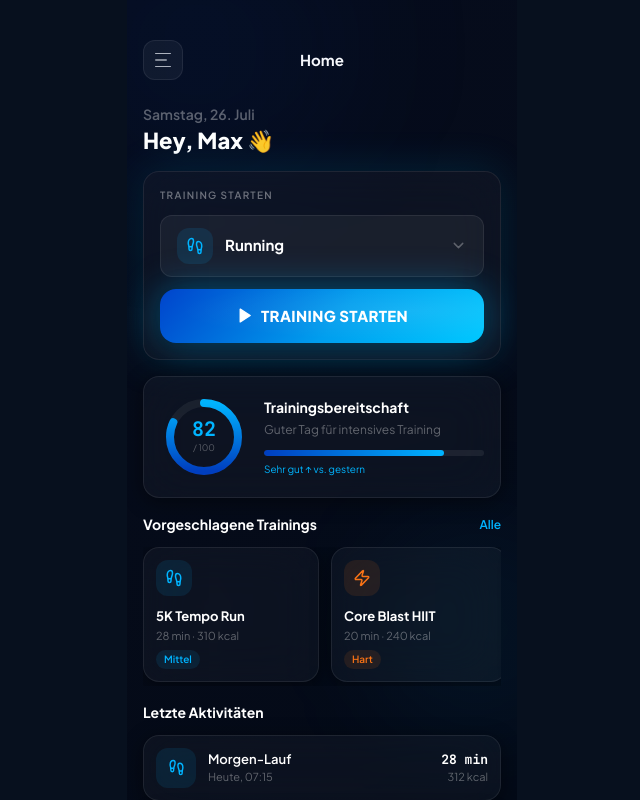
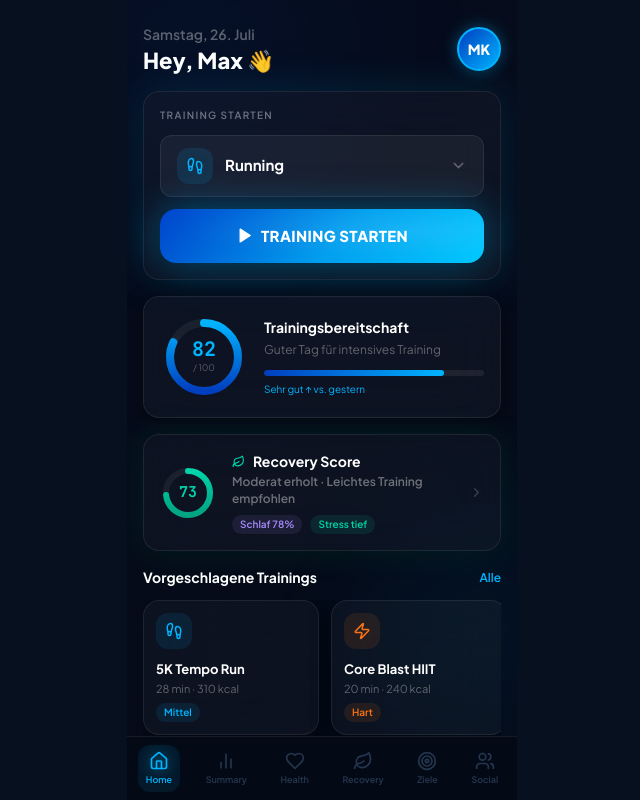
Before and after one commit to Niki6498/MobileFitnessTrackingApp, a React (Vite) app: page / in a window 1280 px wide. Shown: the whole page, without its empty margins (318-958 px from the left). Built offline with nearby package versions, Linux system fonts and the light colour scheme.

Commit message:
Update files from Figma Make

```diff
--- a/src/app/App.tsx
+++ b/src/app/App.tsx
@@ -7,6 +7,7 @@ import {
   Trophy, ThumbsUp, MessageCircle,
   Waves, Bike, Dumbbell, Music,
   Star, Share2, ChevronRight, Check,
+  Wind, Leaf, Droplets, Sun,
 } from "lucide-react";
 import {
   AreaChart, Area, BarChart, Bar,
@@ -15,7 +16,7 @@ import {
 
 // ─── Types ────────────────────────────────────────────────────────────────────
 
-type Page = "home" | "summary" | "health" | "progress" | "social";
+type Page = "home" | "summary" | "health" | "recovery" | "progress" | "social";
 type AID = "running" | "cycling" | "hiit" | "swimming" | "strength" | "dancing";
 
 interface ActDef {
@@ -188,169 +189,60 @@ function ChartTip({ active, payload, label }: { active?: boolean; payload?: {nam
 // ─── Navigation ───────────────────────────────────────────────────────────────
 
 const NAV_ITEMS = [
-  { id: "home"     as Page, Icon: Home,     label: "Home"    },
-  { id: "summary"  as Page, Icon: BarChart2, label: "Summary" },
-  { id: "health"   as Page, Icon: Heart,    label: "Health"  },
-  { id: "progress" as Page, Icon: Target,   label: "Ziele"   },
-  { id: "social"   as Page, Icon: Users,    label: "Social"  },
+  { id: "home"     as Page, Icon: Home,     label: "Home"     },
+  { id: "summary"  as Page, Icon: BarChart2, label: "Summary"  },
+  { id: "health"   as Page, Icon: Heart,    label: "Health"   },
+  { id: "recovery" as Page, Icon: Leaf,     label: "Recovery" },
+  { id: "progress" as Page, Icon: Target,   label: "Ziele"    },
+  { id: "social"   as Page, Icon: Users,    label: "Social"   },
 ];
 
-const PAGE_LABELS: Record<Page, string> = {
-  home: "Home",
-  summary: "Summary",
-  health: "Health",
-  progress: "Ziele",
-  social: "Social",
-};
-
-function SideMenu({
-  page, setPage, open, onClose,
-}: { page: Page; setPage: (p: Page) => void; open: boolean; onClose: () => void }) {
+function NavBar({ page, setPage }: { page: Page; setPage: (p: Page) => void }) {
   return (
-    <AnimatePresence>
-      {open && (
-        <>
-          {/* Backdrop */}
-          <motion.div
-            key="backdrop"
-            initial={{ opacity: 0 }}
-            animate={{ opacity: 1 }}
-            exit={{ opacity: 0 }}
-            transition={{ duration: 0.22 }}
-            className="absolute inset-0 z-40"
-            style={{ background: "rgba(2,6,16,0.72)", backdropFilter: "blur(6px)" }}
-            onClick={onClose}
-          />
-
-          {/* Drawer */}
-          <motion.div
-            key="drawer"
-            initial={{ x: "-100%" }}
-            animate={{ x: 0 }}
-            exit={{ x: "-100%" }}
-            transition={{ type: "spring", damping: 28, stiffness: 280 }}
-            className="absolute left-0 top-0 bottom-0 z-50 flex flex-col"
-            style={{
-              width: "72%",
-              background: "rgba(7,14,28,0.98)",
-              backdropFilter: "blur(32px)",
-              borderRight: "1px solid rgba(255,255,255,0.08)",
-              boxShadow: "8px 0 48px rgba(0,0,0,0.6)",
-            }}
-          >
-            {/* Drawer header */}
-            <div className="flex items-center justify-between px-5 pt-10 pb-6 border-b"
-              style={{ borderColor: "rgba(255,255,255,0.07)" }}>
-              <div className="flex items-center gap-3">
-                <div className="w-10 h-10 rounded-full flex items-center justify-center text-sm font-black text-white border-2"
-                  style={{ background: "linear-gradient(135deg,#003EBF,#00B4FF)", borderColor: "#00B4FF", boxShadow: "0 0 14px rgba(0,180,255,0.35)" }}>
-                  MK
-                </div>
-                <div>
-                  <p className="text-white font-bold text-[14px] leading-tight">Max Krause</p>
-                  <p className="text-white/35 text-[11px]">Pro Member</p>
-                </div>
-              </div>
-              <button onClick={onClose}
-                className="w-8 h-8 rounded-full flex items-center justify-center border border-white/[.08]"
-                style={{ background: "rgba(255,255,255,0.05)" }}>
-                <X size={15} className="text-white/50" />
-              </button>
-            </div>
-
-            {/* Nav items */}
-            <nav className="flex flex-col gap-1 px-3 py-5 flex-1">
+    <div className="flex items-center justify-around px-0.5 py-2 border-t shrink-0"
+      style={{ background: "rgba(5,11,22,0.97)", backdropFilter: "blur(28px)", borderColor: "rgba(255,255,255,0.07)" }}>
       {NAV_ITEMS.map(({ id, Icon, label }) => {
         const on = id === page;
+        const isRecovery = id === "recovery";
+        const activeColor = isRecovery ? "#00D4AA" : "#00B4FF";
+        const glowColor   = isRecovery ? "rgba(0,212,170,0.7)" : "rgba(0,180,255,0.7)";
+        const bgColor     = isRecovery ? "rgba(0,212,170,0.09)" : "rgba(0,180,255,0.09)";
         return (
-                  <button
-                    key={id}
-                    onClick={() => { setPage(id); onClose(); }}
-                    className="relative flex items-center gap-4 px-4 py-3.5 rounded-2xl text-left transition-colors"
-                    style={{ background: on ? "rgba(0,180,255,0.1)" : "transparent" }}
-                  >
+          <button key={id} onClick={() => setPage(id)} className="relative flex flex-col items-center gap-0.5 px-2 py-1.5 rounded-xl">
             {on && (
-                      <motion.div layoutId="smd"
-                        className="absolute inset-0 rounded-2xl"
-                        style={{ background: "rgba(0,180,255,0.1)" }}
-                        transition={{ type: "spring", damping: 26, stiffness: 300 }}
-                      />
+              <motion.div layoutId="nb" className="absolute inset-0 rounded-xl"
+                style={{ background: bgColor }}
+                transition={{ type: "spring", damping: 26, stiffness: 300 }} />
             )}
-                    <div className="w-9 h-9 rounded-xl flex items-center justify-center shrink-0"
-                      style={{ background: on ? "rgba(0,180,255,0.18)" : "rgba(255,255,255,0.05)" }}>
-                      <Icon size={18}
-                        style={{
-                          color: on ? "#00B4FF" : "#2E4560",
-                          filter: on ? "drop-shadow(0 0 6px rgba(0,180,255,0.7))" : "none",
-                          transition: "all .2s",
-                        }}
-                      />
-                    </div>
-                    <span className="font-semibold text-[15px]"
-                      style={{ color: on ? "#00B4FF" : "#4A6888" }}>
-                      {label}
-                    </span>
-                    {on && (
-                      <div className="ml-auto w-1.5 h-6 rounded-full"
-                        style={{ background: "linear-gradient(180deg,#003EBF,#00B4FF)" }} />
-                    )}
+            <Icon size={20} style={{ color: on ? activeColor : "#253650", filter: on ? `drop-shadow(0 0 7px ${glowColor})` : "none", transition: "all .2s" }} />
+            <span className="text-[9px] font-semibold" style={{ color: on ? activeColor : "#253650", transition: "color .2s" }}>{label}</span>
           </button>
         );
       })}
-            </nav>
-
-            {/* Footer */}
-            <div className="px-5 py-6 border-t" style={{ borderColor: "rgba(255,255,255,0.07)" }}>
-              <div className="flex items-center gap-3">
-                <div className="flex-1 h-1.5 rounded-full bg-white/[.07] overflow-hidden">
-                  <div className="h-full rounded-full"
-                    style={{ width: "82%", background: "linear-gradient(90deg,#003EBF,#00B4FF)" }} />
-                </div>
-                <span className="text-[11px] font-semibold shrink-0" style={{ color: "#00B4FF" }}>82 / 100</span>
-              </div>
-              <p className="text-white/30 text-[10px] mt-1.5">Trainingsbereitschaft heute</p>
-            </div>
-          </motion.div>
-        </>
-      )}
-    </AnimatePresence>
-  );
-}
-
-function TopBar({ page, onMenuOpen }: { page: Page; onMenuOpen: () => void }) {
-  return (
-    <div className="flex items-center justify-between px-4 pt-10 pb-3 shrink-0">
-      <button
-        onClick={onMenuOpen}
-        className="w-10 h-10 rounded-xl flex items-center justify-center border border-white/[.08] transition-colors hover:bg-white/[.06]"
-        style={{ background: "rgba(255,255,255,0.05)" }}
-      >
-        <div className="flex flex-col gap-[5px]">
-          <span className="block w-4 h-[1.5px] rounded-full bg-white/70" />
-          <span className="block w-3 h-[1.5px] rounded-full bg-white/50" />
-          <span className="block w-4 h-[1.5px] rounded-full bg-white/70" />
-        </div>
-      </button>
-      <span className="text-white font-bold text-[15px]">{PAGE_LABELS[page]}</span>
-      <div className="w-10 h-10" />
     </div>
   );
 }
 
 // ─── HOME ─────────────────────────────────────────────────────────────────────
 
-function HomePage({ onStart }: { onStart: (t: AID) => void }) {
+function HomePage({ onStart, onNavigate }: { onStart: (t: AID) => void; onNavigate: (p: Page) => void }) {
   const [sel, setSel] = useState<AID>("running");
   const [open, setOpen] = useState(false);
   const act = getA(sel);
   const AI = act.icon;
 
   return (
-    <div className="flex flex-col gap-4 px-4 pt-3 pb-24">
-      {/* Greeting */}
+    <div className="flex flex-col gap-4 px-4 pt-6 pb-24">
+      {/* Header */}
+      <div className="flex items-center justify-between">
         <div>
           <p className="text-white/35 text-sm font-medium">Samstag, 26. Juli</p>
           <h1 className="text-white text-[22px] font-black mt-0.5">Hey, Max 👋</h1>
+        </div>
+        <div className="w-11 h-11 rounded-full flex items-center justify-center text-sm font-black text-white border-2"
+          style={{ background: "linear-gradient(135deg,#003EBF,#00B4FF)", borderColor: "#00B4FF", boxShadow: "0 0 16px rgba(0,180,255,0.38)" }}>
+          MK
+        </div>
       </div>
 
       {/* ── Activity starter ── */}
@@ -437,6 +329,41 @@ function HomePage({ onStart }: { onStart: (t: AID) => void }) {
           <p className="text-[10px] mt-1.5" style={{ color:"#00B4FF" }}>Sehr gut ↑ vs. gestern</p>
         </div>
       </Glass>
+
+      {/* Recovery mini-card */}
+      <motion.button whileTap={{ scale: .98 }} onClick={() => onNavigate("recovery")} className="w-full text-left">
+        <Glass className="p-4 flex items-center gap-4"
+          style={{ boxShadow: "0 0 32px rgba(0,212,170,0.13), 0 4px 20px rgba(0,0,0,0.45)" }}>
+          {/* Score ring */}
+          <div className="relative w-14 h-14 shrink-0">
+            <svg viewBox="0 0 56 56" className="w-full h-full -rotate-90">
+              <circle cx="28" cy="28" r="22" fill="none" stroke="rgba(255,255,255,0.06)" strokeWidth="6"/>
+              <circle cx="28" cy="28" r="22" fill="none" stroke="url(#rcmg)" strokeWidth="6"
+                strokeDasharray={`${2*Math.PI*22*0.73} ${2*Math.PI*22}`} strokeLinecap="round"/>
+              <defs>
+                <linearGradient id="rcmg" x1="0%" y1="0%" x2="100%" y2="0%">
+                  <stop offset="0%" stopColor="#00A382"/><stop offset="100%" stopColor="#00D4AA"/>
+                </linearGradient>
+              </defs>
+            </svg>
+            <div className="absolute inset-0 flex items-center justify-center">
+              <span className="text-[15px] font-black leading-none" style={{ color: "#00D4AA", fontFamily: MONO }}>73</span>
+            </div>
+          </div>
+          <div className="flex-1">
+            <div className="flex items-center gap-2 mb-0.5">
+              <Leaf size={13} style={{ color: "#00D4AA" }}/>
+              <p className="text-white font-bold text-[14px]">Recovery Score</p>
+            </div>
+            <p className="text-white/40 text-xs leading-snug">Moderat erholt · Leichtes Training empfohlen</p>
+            <div className="flex gap-2 mt-2">
+              <Pill label="Schlaf 78%" color="#A78BFA"/>
+              <Pill label="Stress tief" color="#00D4AA"/>
+            </div>
+          </div>
+          <ChevronRight size={15} className="text-white/20 shrink-0"/>
+        </Glass>
+      </motion.button>
 
       {/* Suggested */}
       <div>
@@ -1175,12 +1102,226 @@ function SocialPage() {
   );
 }
 
+// ─── RECOVERY ─────────────────────────────────────────────────────────────────
+
+const RECOVERY_TIPS = [
+  {
+    id: 1, icon: Wind, color: "#00D4AA",
+    title: "4-7-8 Atemübung",
+    desc: "4 sek einatmen, 7 sek halten, 8 sek ausatmen. 4 Zyklen für sofortige Entspannung.",
+    duration: "5 min",
+  },
+  {
+    id: 2, icon: Activity, color: "#60A5FA",
+    title: "Progressives Muskelentspannen",
+    desc: "Muskelgruppen von den Füßen aufwärts bewusst anspannen und loslassen.",
+    duration: "12 min",
+  },
+  {
+    id: 3, icon: Sun, color: "#F59E0B",
+    title: "Spaziergang an der frischen Luft",
+    desc: "Leichte Bewegung an der Luft senkt Cortisol und fördert die Regeneration.",
+    duration: "20 min",
+  },
+  {
+    id: 4, icon: Droplets, color: "#60A5FA",
+    title: "Ausreichend Hydration",
+    desc: "Ziel: 2,5 l Wasser heute. Elektrolyte nach intensivem Training ergänzen.",
+    duration: "Ganztags",
+  },
+  {
+    id: 5, icon: Brain, color: "#A78BFA",
+    title: "Mindfulness-Meditation",
+    desc: "Body-Scan-Meditation zur mentalen Entspannung und Stressreduktion.",
+    duration: "10 min",
+  },
+];
+
+function RecoveryPage() {
+  const score = 73;
+  const circ  = 2 * Math.PI * 48;
+
+  const subMetrics = [
+    { label: "Schlafqualität", value: "78", unit: "%",  color: "#A78BFA" },
+    { label: "Stresslevel",    value: "32", unit: "/100",color: "#00D4AA" },
+    { label: "HRV",            value: "58", unit: "ms",  color: "#F97316" },
+  ];
+
+  // 5-segment intensity bar: 2 of 5 lit = "Leicht"
+  const intensitySegments = 5;
+  const intensityFilled   = 2;
+  const intensityLabel    = "Leicht";
+  const intensityDesc     = "Dein Körper braucht heute Erholung. Leichte Aktivität wie Stretching, Yoga oder ein ruhiger Spaziergang sind ideal.";
+
+  const sleepFactors = [
+    { label: "Einschlafdauer", value: "12 min",  good: true  },
+    { label: "Schlafdauer",    value: "6h 00 min",good: false },
+    { label: "Tiefschlafanteil", value: "37%",   good: true  },
+    { label: "REM-Anteil",     value: "30%",      good: true  },
+    { label: "Aufwachzeiten",  value: "2×",       good: false },
+  ];
+
+  return (
+    <div className="flex flex-col gap-4 px-4 pt-6 pb-24">
+      <h1 className="text-white text-[22px] font-black">Recovery</h1>
+
+      {/* ── Score ring ── */}
+      <Glass className="p-5 flex flex-col items-center"
+        style={{ boxShadow: "0 0 48px rgba(0,212,170,0.16), 0 4px 28px rgba(0,0,0,0.5)" }}>
+        <p className="text-white/35 text-[10px] uppercase tracking-[.13em] font-semibold mb-4">Recovery Score · Heute</p>
+        <div className="relative w-[136px] h-[136px] mb-4">
+          <svg viewBox="0 0 120 120" className="w-full h-full -rotate-90">
+            <circle cx="60" cy="60" r="48" fill="none" stroke="rgba(255,255,255,0.06)" strokeWidth="10"/>
+            <circle cx="60" cy="60" r="48" fill="none" stroke="url(#rsg)" strokeWidth="10"
+              strokeDasharray={`${circ*(score/100)} ${circ}`} strokeLinecap="round"/>
+            <defs>
+              <linearGradient id="rsg" x1="0%" y1="0%" x2="100%" y2="0%">
+                <stop offset="0%" stopColor="#00A382"/>
+                <stop offset="100%" stopColor="#00D4AA"/>
+              </linearGradient>
+            </defs>
+          </svg>
+          <div className="absolute inset-0 flex flex-col items-center justify-center">
+            <span className="text-[44px] font-black leading-none text-white" style={{ fontFamily: MONO }}>{score}</span>
+            <span className="text-white/30 text-xs mt-0.5">/ 100</span>
+          </div>
+          {/* Glow */}
+          <div className="absolute inset-0 rounded-full pointer-events-none"
+            style={{ boxShadow: "inset 0 0 32px rgba(0,212,170,0.08)" }}/>
+        </div>
+        <div className="flex items-center gap-2 mb-1">
+          <div className="w-2 h-2 rounded-full" style={{ background: "#00D4AA" }}/>
+          <span className="text-white font-bold text-[15px]">Moderat erholt</span>
+        </div>
+        <p className="text-white/40 text-xs text-center leading-relaxed">
+          Gute Basiswerte — heute lieber leichtes Training oder aktive Erholung.
+        </p>
+      </Glass>
+
+      {/* ── Sub-metrics row ── */}
+      <div className="grid grid-cols-3 gap-2">
+        {subMetrics.map(m => (
+          <Glass key={m.label} className="p-3 text-center">
+            <p className="text-white font-black text-[18px] leading-tight" style={{ color: m.color, fontFamily: MONO }}>
+              {m.value}<span className="text-[10px] font-semibold text-white/30 ml-0.5">{m.unit}</span>
+            </p>
+            <p className="text-white/35 text-[9px] mt-1 uppercase tracking-wide leading-tight">{m.label}</p>
+          </Glass>
+        ))}
+      </div>
+
+      {/* ── Empfohlene Trainingsintensität ── */}
+      <Glass className="p-4"
+        style={{ boxShadow: "0 0 32px rgba(0,212,170,0.1), 0 4px 20px rgba(0,0,0,0.45)" }}>
+        <div className="flex items-center justify-between mb-3">
+          <p className="text-white font-bold text-[14px]">Empfohlene Intensität</p>
+          <span className="text-xs font-bold px-2.5 py-1 rounded-full"
+            style={{ background: "rgba(0,212,170,0.15)", color: "#00D4AA" }}>
+            {intensityLabel}
+          </span>
+        </div>
+        {/* Segment bar */}
+        <div className="flex gap-1.5 mb-3">
+          {Array.from({ length: intensitySegments }).map((_, i) => (
+            <div key={i} className="flex-1 h-2.5 rounded-full transition-all"
+              style={{
+                background: i < intensityFilled
+                  ? `linear-gradient(90deg,#00A382,#00D4AA)`
+                  : "rgba(255,255,255,0.07)",
+                boxShadow: i < intensityFilled ? "0 0 8px rgba(0,212,170,0.4)" : "none",
+              }}
+            />
+          ))}
+        </div>
+        <div className="flex justify-between text-[9px] text-white/25 font-medium mb-3 px-0.5">
+          {["Ruhe","Leicht","Moderat","Intensiv","Max"].map(l => (
+            <span key={l}>{l}</span>
+          ))}
+        </div>
+        <p className="text-white/45 text-[12px] leading-relaxed">{intensityDesc}</p>
+      </Glass>
+
+      {/* ── Schlafqualität ── */}
+      <Glass className="p-4">
+        <div className="flex items-center gap-2 mb-3">
+          <Moon size={14} style={{ color: "#A78BFA" }}/>
+          <p className="text-white font-bold text-[14px]">Schlafqualität</p>
+          <Pill label="78 / 100" color="#A78BFA"/>
+        </div>
+        <div className="flex flex-col gap-2">
+          {sleepFactors.map(f => (
+            <div key={f.label} className="flex items-center justify-between">
+              <div className="flex items-center gap-2">
+                <div className="w-1.5 h-1.5 rounded-full shrink-0"
+                  style={{ background: f.good ? "#00D4AA" : "#F97316" }}/>
+                <span className="text-white/50 text-[12px]">{f.label}</span>
+              </div>
+              <span className="font-semibold text-[12px]"
+                style={{ color: f.good ? "#00D4AA" : "#F97316", fontFamily: MONO }}>
+                {f.value}
+              </span>
+            </div>
+          ))}
+        </div>
+      </Glass>
+
+      {/* ── Stresslevel ── */}
+      <Glass className="p-4">
+        <div className="flex items-center gap-2 mb-3">
+          <Brain size={14} style={{ color: "#F472B6" }}/>
+          <p className="text-white font-bold text-[14px]">Stresslevel</p>
+        </div>
+        <div className="flex items-end gap-3 mb-3">
+          <span className="text-[40px] font-black text-white leading-none" style={{ fontFamily: MONO }}>32</span>
+          <div className="pb-1">
+            <span className="text-[13px] font-semibold" style={{ color: "#00D4AA" }}>Niedrig ↓</span>
+            <p className="text-white/30 text-[10px]">von 100</p>
+          </div>
+        </div>
+        <div className="h-2 rounded-full bg-white/[.07] overflow-hidden mb-2">
+          <motion.div initial={{ width: 0 }} animate={{ width: "32%" }}
+            transition={{ duration: 0.9, ease: "easeOut" }}
+            className="h-full rounded-full"
+            style={{ background: "linear-gradient(90deg,#BE185D,#F472B6)" }}/>
+        </div>
+        <p className="text-white/35 text-[11px] leading-relaxed">
+          Dein Stresslevel ist heute erfreulich niedrig. Nutze diesen Zustand für fokussierte Erholungsmaßnahmen.
+        </p>
+      </Glass>
+
+      {/* ── Empfehlungen ── */}
+      <div>
+        <p className="text-white font-bold text-[14px] mb-3">Empfehlungen zur Erholung</p>
+        <div className="flex flex-col gap-2.5">
+          {RECOVERY_TIPS.map(tip => {
+            const TI = tip.icon;
+            return (
+              <Glass key={tip.id} className="p-4 flex items-start gap-3">
+                <div className="w-10 h-10 rounded-xl flex items-center justify-center shrink-0 mt-0.5"
+                  style={{ background: tip.color + "1A" }}>
+                  <TI size={18} style={{ color: tip.color }}/>
+                </div>
+                <div className="flex-1 min-w-0">
+                  <div className="flex items-center justify-between gap-2 mb-0.5">
+                    <p className="text-white font-semibold text-[13px]">{tip.title}</p>
+                    <span className="text-[10px] font-medium shrink-0" style={{ color: tip.color }}>{tip.duration}</span>
+                  </div>
+                  <p className="text-white/40 text-[11px] leading-relaxed">{tip.desc}</p>
+                </div>
+              </Glass>
+            );
+          })}
+        </div>
+      </div>
+    </div>
+  );
+}
+
 // ─── APP ROOT ─────────────────────────────────────────────────────────────────
 
 export default function App() {
   const [page, setPage] = useState<Page>("home");
   const [workout, setWorkout] = useState<AID|null>(null);
-  const [menuOpen, setMenuOpen] = useState(false);
 
   if (workout) {
     return (
@@ -1200,25 +1341,22 @@ export default function App() {
       <div className="absolute bottom-[60px] right-[-70px] w-[220px] h-[220px] rounded-full pointer-events-none"
         style={{ background:"rgba(0,180,255,0.05)", filter:"blur(55px)" }}/>
 
-      {/* Top bar with hamburger */}
-      <TopBar page={page} onMenuOpen={() => setMenuOpen(true)} />
-
       {/* Scrollable content */}
       <div className="flex-1 overflow-y-auto relative" style={{ scrollbarWidth:"none" }}>
         <AnimatePresence mode="wait">
           <motion.div key={page} initial={{ opacity:0,y:10 }} animate={{ opacity:1,y:0 }}
             exit={{ opacity:0,y:-10 }} transition={{ duration:0.16 }} className="min-h-full">
-            {page==="home"     && <HomePage onStart={setWorkout}/>}
+            {page==="home"     && <HomePage onStart={setWorkout} onNavigate={setPage}/>}
             {page==="summary"  && <SummaryPage/>}
             {page==="health"   && <HealthPage/>}
+            {page==="recovery" && <RecoveryPage/>}
             {page==="progress" && <ProgressPage/>}
             {page==="social"   && <SocialPage/>}
           </motion.div>
         </AnimatePresence>
       </div>
 
-      {/* Side drawer */}
-      <SideMenu page={page} setPage={setPage} open={menuOpen} onClose={() => setMenuOpen(false)} />
+      <NavBar page={page} setPage={setPage}/>
     </div>
   );
 }
```
Lines whose indentation alone changed are shown as unchanged.
